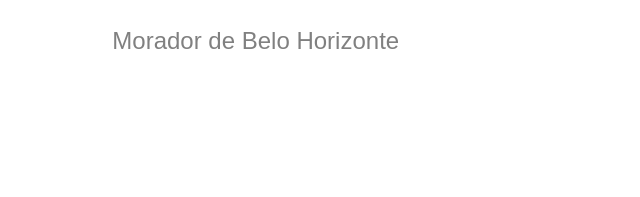
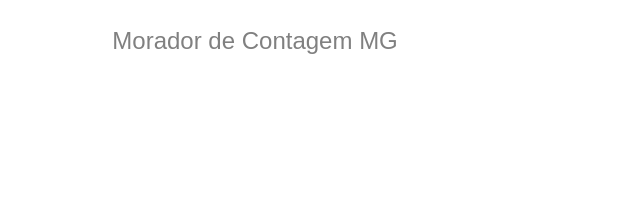
Before and after one commit to mrsandes/portfolio, a plain HTML site: page index.html in a window 1280 px wide. Shown: the part 586-783 px from the top of the page, 461-1101 px from the left. Drawn offline with Linux system fonts and the light colour scheme.

Commit message:
Atualizar o index.html

```diff
--- a/index.html
+++ b/index.html
@@ -30,7 +30,7 @@
                 <h1>Estudante de Desenvolvimento de Sistemas no <a href="https://www.coltec.ufmg.br/coltec-ufmg/"
                         target="_blank">COLTEC</a></h1>
 
-                <p>Morador de Belo Horizonte</p>
+                <p>Morador de Contagem MG</p>
             </div>
         </section>
 
```
